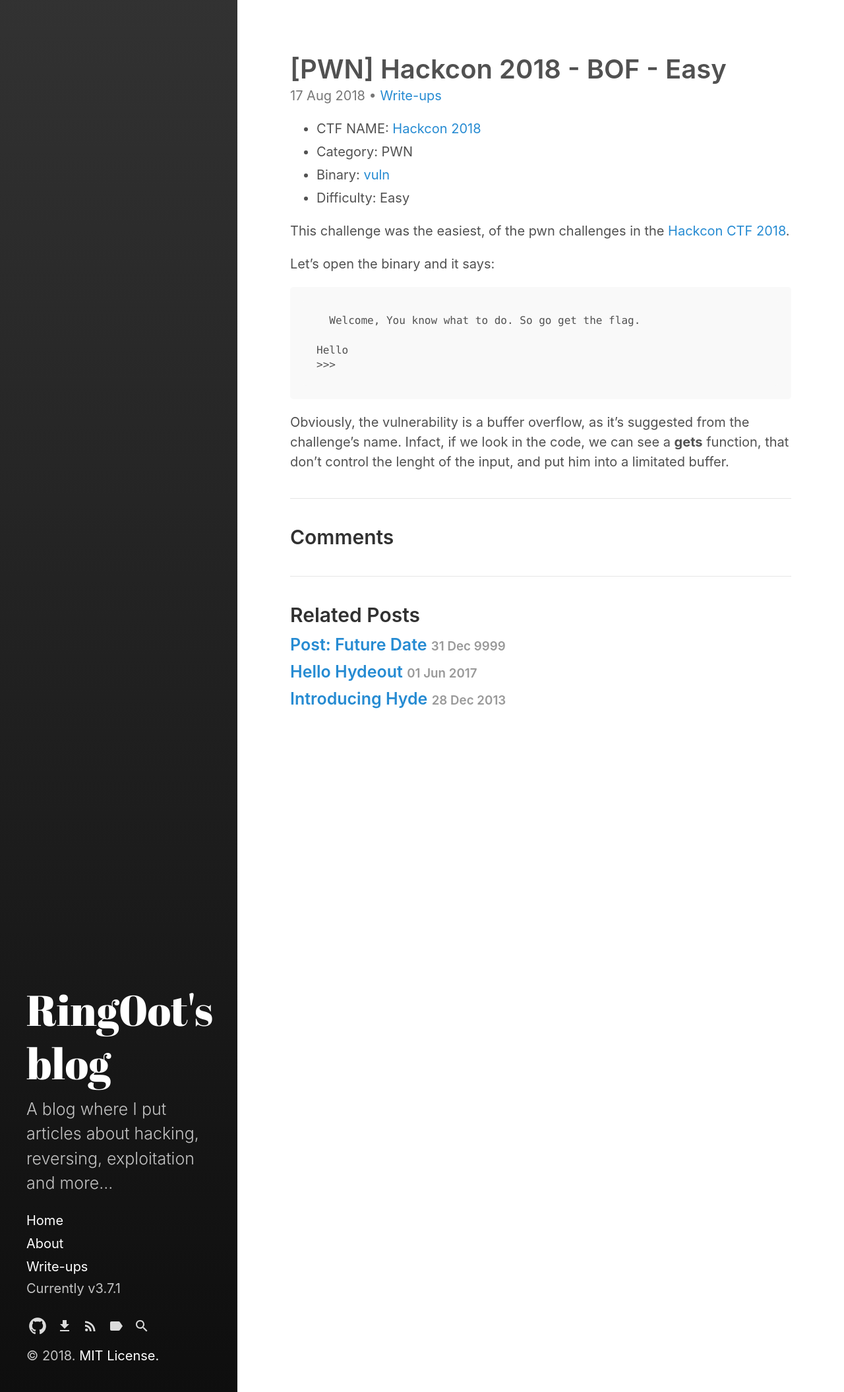
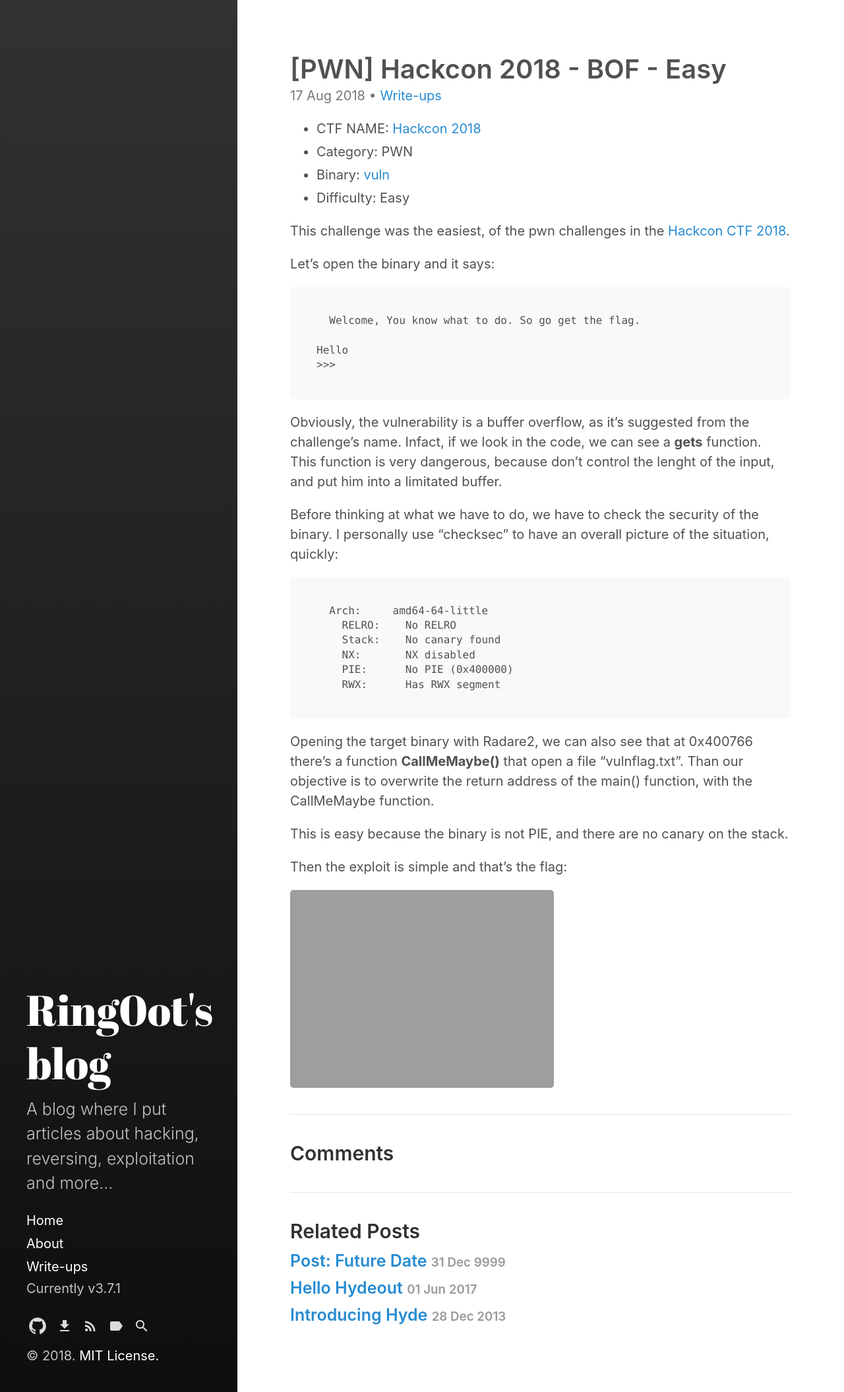
Before and after one commit to Maff1t/Maff1t.github.io, a Jekyll site: the page built from _posts/2018-08-17-Hackcon-2018-BOF.md, in a window 1280 px wide. Shown: the whole page at 66% size. Built offline with Jekyll 4.4.1, drawn with Linux system fonts in a browser that asks for light colours.

Commit message:
Update 2018-08-17-Hackcon-2018-BOF.md

````diff
--- a/_posts/2018-08-17-Hackcon-2018-BOF.md
+++ b/_posts/2018-08-17-Hackcon-2018-BOF.md
@@ -19,4 +19,23 @@ Let's open the binary and it says:
 Hello
 >>>
 ```
-Obviously, the vulnerability is a buffer overflow, as it's suggested from the challenge's name. Infact, if we look in the code, we can see a <b>gets</b> function, that don't control the lenght of the input, and put him into a limitated buffer.
+Obviously, the vulnerability is a buffer overflow, as it's suggested from the challenge's name. Infact, if we look in the code, we can see a <b>gets</b> function. This function is very dangerous, because don't control the lenght of the input, and put him into a limitated buffer.
+
+Before thinking at what we have to do, we have to check the security of the binary. I personally use "checksec" to have an overall picture of the situation, quickly:
+
+```
+  Arch:     amd64-64-little
+    RELRO:    No RELRO
+    Stack:    No canary found
+    NX:       NX disabled
+    PIE:      No PIE (0x400000)
+    RWX:      Has RWX segment
+```
+
+Opening the target binary with Radare2, we can also see that at 0x400766 there's a function <b>CallMeMaybe()</b> that open a file "vulnflag.txt". Than our objective is to overwrite the return address of the main() function, with the CallMeMaybe function.
+
+This is easy because the binary is not PIE, and there are no canary on the stack.
+
+Then the exploit is simple and that's the flag:
+
+![placeholder](http://ring0ot.github.io/images/hackcon2018-bof-flag.jpg)
````
